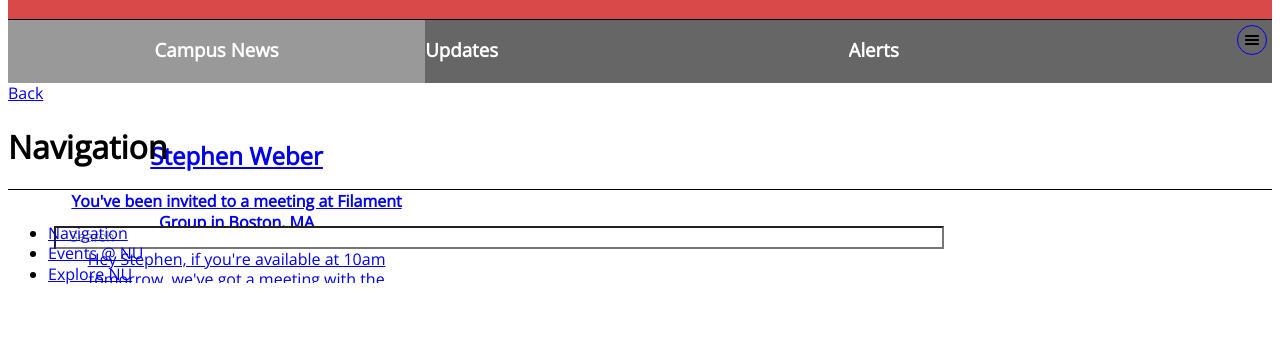
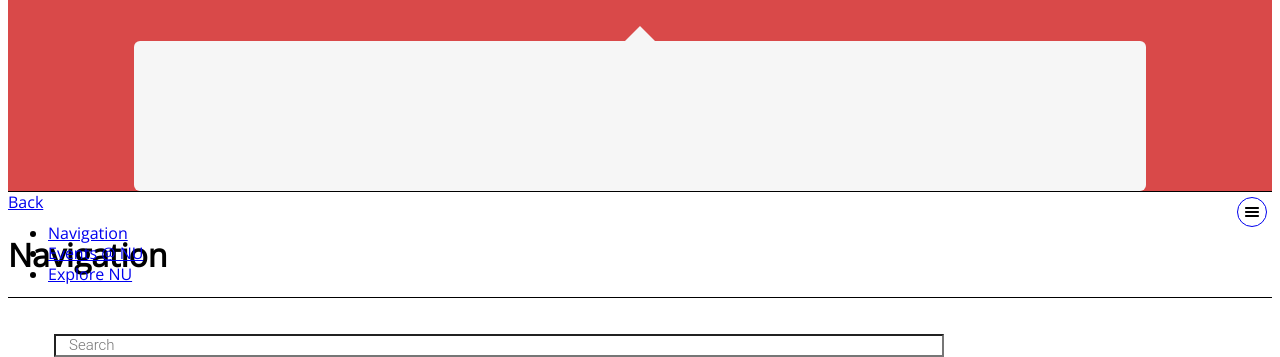
Before and after one commit to YouAreHere/youarehere.github.io, a PHP site: page / in a window 1280 px wide. Shown: the part 499-856 px from the top of the page. Run offline with PHP 8.4, Linux system fonts and the light colour scheme; some libraries are stand-ins or nearby versions.

Commit message:
design updates

```diff
--- a/CSS/style.css
+++ b/CSS/style.css
@@ -35,8 +35,29 @@ article, aside, details, figcaption, figure, footer, header, hgroup, menu, nav,
 	height: 3%;
 }
 
-#custom-panel {
-	float: right;
+#updates-wrapper {
+	position: relative;
+	background: #f6f6f6;
+	/*width: 340px;*/
+    height: 150px;
+    border-radius: 6px;
+    margin-left: 10%;
+    margin-right: 10%;
+}
+
+#updates-wrapper:after {
+	bottom: 100%;
+	left: 50%;
+	border: solid transparent;
+	content: " ";
+	height: 0;
+	width: 0;
+	position: absolute;
+	pointer-events: none;
+	border-color: rgba(246, 246, 246, 0);
+	border-bottom-color: #f6f6f6;
+	border-width: 15px;
+	margin-left: -15px;
 }
 
 /*#updates-wrapper{
@@ -45,7 +66,7 @@ article, aside, details, figcaption, figure, footer, header, hgroup, menu, nav,
 	background-color: white;
 }*/
 
-#news-bar {
+/*#news-bar {
 	float: left;
 	height: 4em;
 	width: 33%;
@@ -80,7 +101,7 @@ article, aside, details, figcaption, figure, footer, header, hgroup, menu, nav,
 #updates-bar:hover {
 	border-top: 2px solid #3fbda5;
 }
-
+*/
 /*#info {
 	background-color: black;
 	width: 50%;
@@ -88,12 +109,12 @@ article, aside, details, figcaption, figure, footer, header, hgroup, menu, nav,
 	margin: 0 auto;
 }
 */
-#updates{
+/*#updates{
 	margin: 5%;
 	height: 200px;
 	overflow: scroll;
 	width: auto;
-}
+}*/
 
 /*Panel*/
 /*.ui-panel {
--- a/index.html
+++ b/index.html
@@ -14,6 +14,7 @@
     <script src="http://code.jquery.com/mobile/1.4.1/jquery.mobile-1.4.1.min.js"></script>
     <script src="https://maps.googleapis.com/maps/api/js?v=3.exp&sensor=false&libraries=places"></script>
     <script src="JS/navigate.js"></script>
+    <script src="JS/updates.js"></script>
   </head>
 
   <body>
@@ -56,9 +57,12 @@
           </div>
         </div> -->
 
+        <!-- UPDATES PANEL -->
+        <div id="updates-wrapper">
+            <p id="title"></p>
             <div id="news-bar">
-          <h3>Campus News</h3>
-           <div id="updates" data-theme="a">
+              <!-- <h3>Campus News</h3> -->
+               <!-- <div id="updates" data-theme="a">
                         <ul data-role="listview" data-inset="true">
                             <li data-role="list-divider">Monday, March 3, 2014 <span class="ui-li-count">2</span></li>
                             <li><a href="#home">
@@ -81,22 +85,19 @@
                                 <p class="ui-li-aside"><strong>4:48</strong>PM</p>
                             </a></li>
                         </ul>
-          </div>
+                    </div> -->
             </div>
 
             <div id="alerts-bar">
-          <h3>Alerts</h3>
+              <!-- <h3>Alerts</h3> -->
             </div>
 
             <div id="alerts-bar">
-          <h3>Updates</h3>
-        </div>
-
-        <div id="icon-bar">
-
+              <!-- <h3>Updates</h3> -->
             </div>
 
             <div id="info">
+            </div>
         </div>
 
         <!-- FOOTER BUTTONS -->
```
Also changed, not shown: JS/updates.js (added), navigate.js (renamed from JS/navigate.js). Lines whose indentation alone changed are shown as unchanged.
